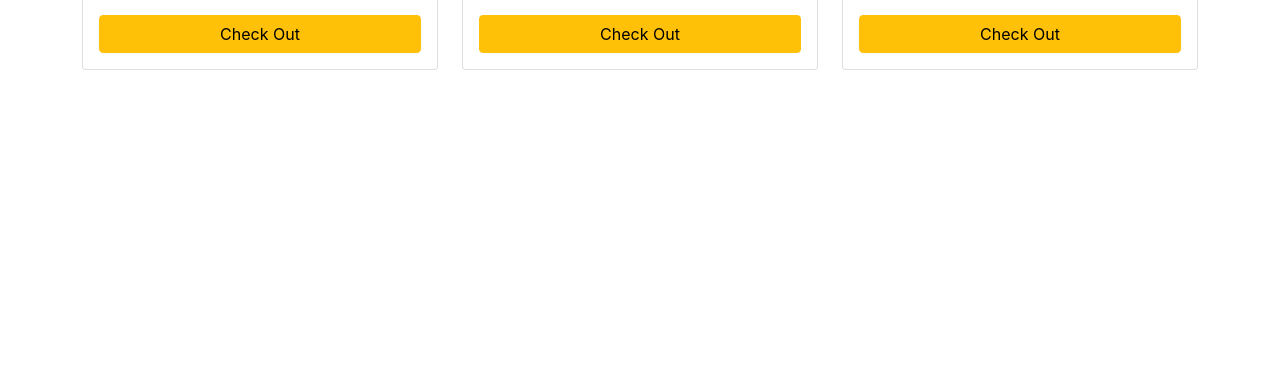
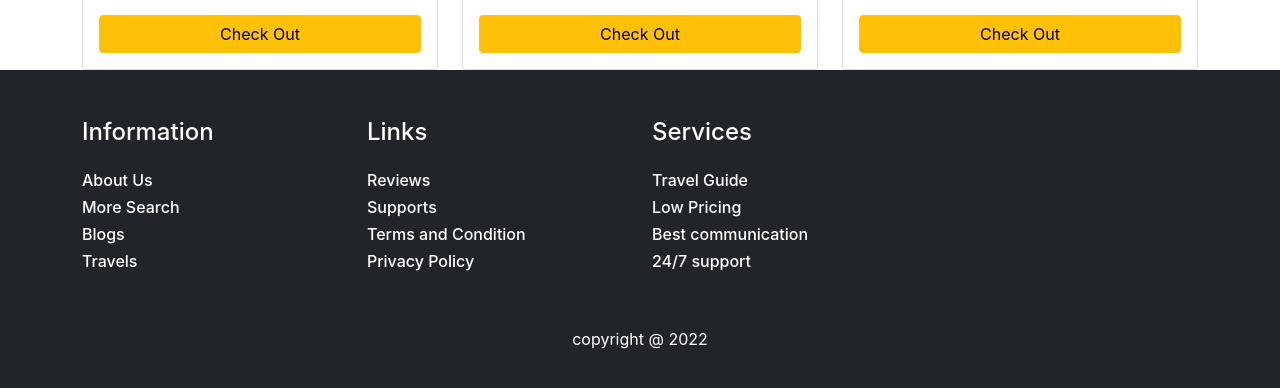
Before and after one commit to mriduldas07/travel-agensy-react, a React (Create React App) app: page / in a window 1280 px wide. Shown: the part 1494-1882 px from the top of the page. Before the commit the page ends 1564 px from the top, so only its background shows below. Built offline with nearby package versions, Linux system fonts and the light colour scheme.

Commit message:
footer half

```diff
--- a/src/App.js
+++ b/src/App.js
@@ -6,6 +6,7 @@ import { Route, Routes } from 'react-router-dom';
 import CheckOut from './Pages/CheckOut/CheckOut';
 import About from './Pages/About/About';
 import NotFound from './Pages/NotFound/NotFound';
+import Footer from './Shared/Footer/Footer';
 
 function App() {
   return (
@@ -18,6 +19,7 @@ function App() {
         <Route path='/about' element={<About></About>}></Route>
         <Route path='*' element={<NotFound></NotFound>}></Route>
       </Routes>
+      <Footer></Footer>
     </div>
   );
 }
--- /dev/null
+++ b/src/Shared/Footer/Footer.css
@@ -0,0 +1,5 @@
+.footer{
+    min-height: 50vh;
+    background-color: black;
+    color: white;
+}
--- /dev/null
+++ b/src/Shared/Footer/Footer.js
@@ -0,0 +1,44 @@
+import React from 'react';
+import { Col, Container, Row } from 'react-bootstrap';
+import './Footer.css'
+
+const Footer = () => {
+    const getCurrentYear = () =>{
+        return new Date().getFullYear();
+    };
+    return (
+        <div className=' footer bg-dark sticky-bottom'>
+            <Container>
+                <Row className='pt-5'>
+                    <Col lg={3} sm={6}>
+                        <h4 className='pb-3'>Information</h4>
+                        <h6>About Us</h6>
+                        <h6>More Search</h6>
+                        <h6>Blogs</h6>
+                        <h6>Travels</h6>
+                    </Col>
+                    <Col lg={3} sm={6}>
+                        <h4 className='pb-3'>Links</h4>
+                        <h6>Reviews</h6>
+                        <h6>Supports</h6>
+                        <h6>Terms and Condition</h6>
+                        <h6>Privacy Policy</h6>
+                    </Col>
+                    <Col lg={3} sm={6}>
+                        <h4 className="pb-3">Services</h4>
+                        <h6>Travel Guide</h6>
+                        <h6>Low Pricing</h6>
+                        <h6>Best communication</h6>
+                        <h6>24/7 support</h6>
+                    </Col>
+                    <Col lg={3} sm={6}>
+
+                    </Col>
+                    </Row>
+            </Container>
+            <p className='text-center mt-5'>copyright @ {getCurrentYear()}</p>
+        </div>
+    );
+};
+
+export default Footer;
```
